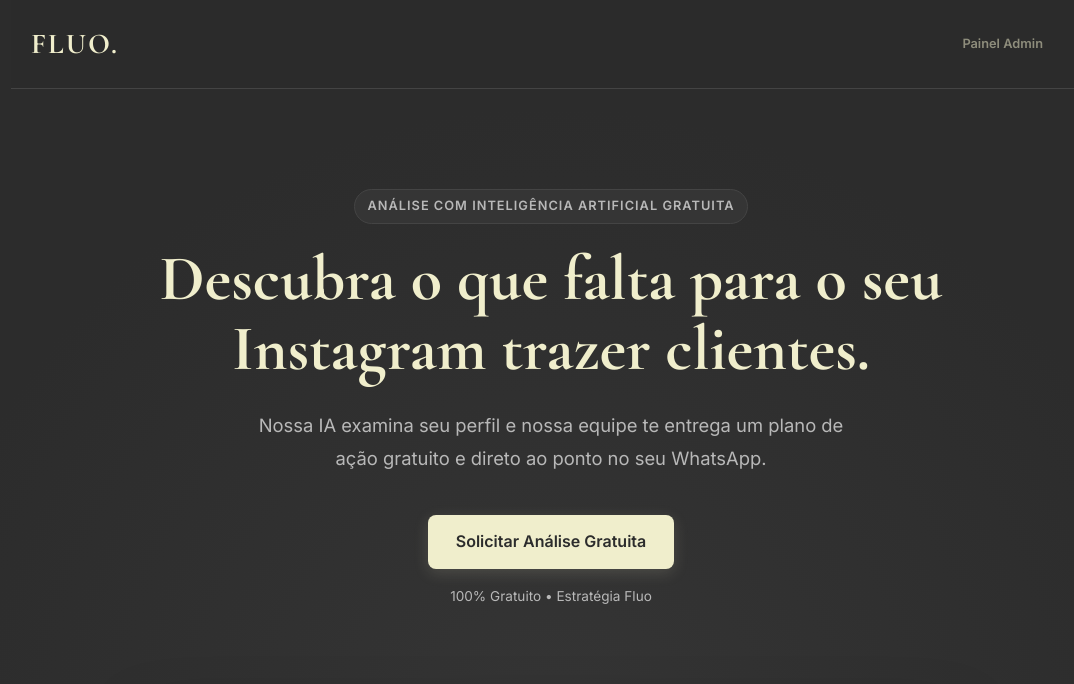
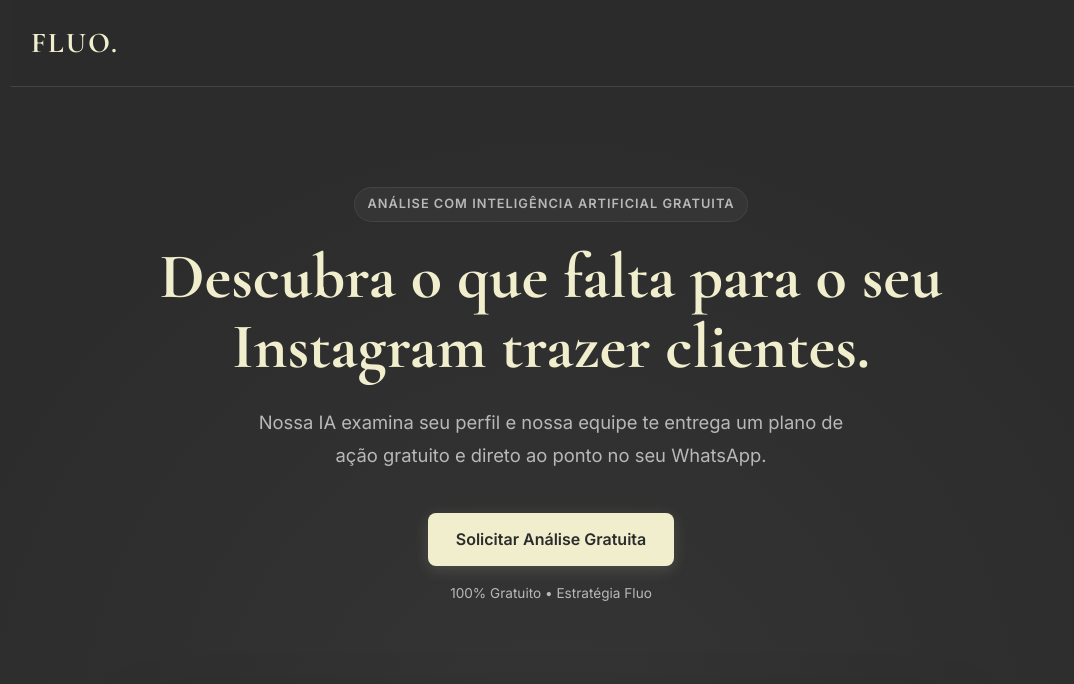
Before and after one commit to FluoCreative/fluo-saas, a website: page public/index.html in a window 1280 px wide. Shown: the top 684 px of the page, without its empty margins (89-1163 px from the left). Drawn offline with nearby package versions, Linux system fonts and the light colour scheme.

Commit message:
Add files via upload

```diff
--- a/public/index.html
+++ b/public/index.html
@@ -10,9 +10,6 @@
 <body>
     <nav class="navbar container">
         <div class="logo">FLUO.</div>
-        <div>
-            <a href="login.html" class="btn btn-outline" style="border: none; opacity: 0.5; font-size: 0.8rem;">Painel Admin</a>
-        </div>
     </nav>
 
     <!-- Hero Section -->
```
